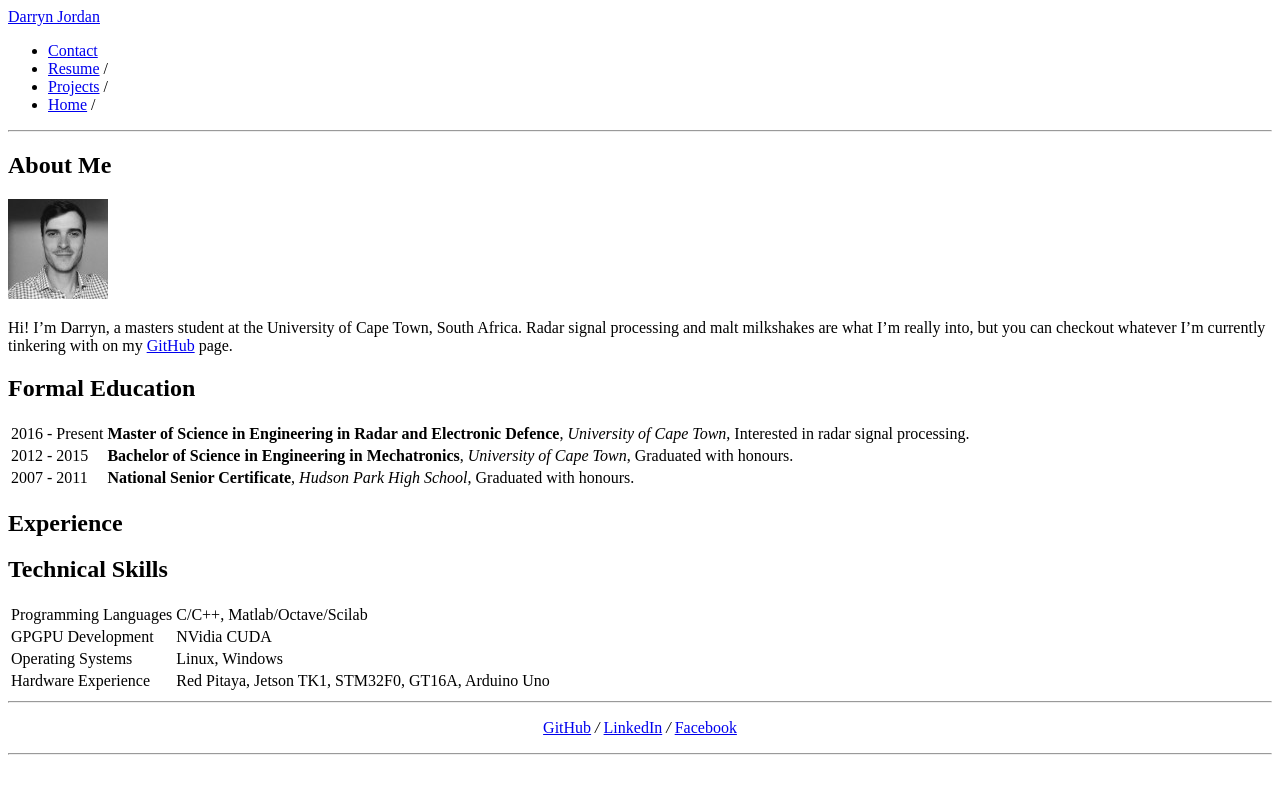
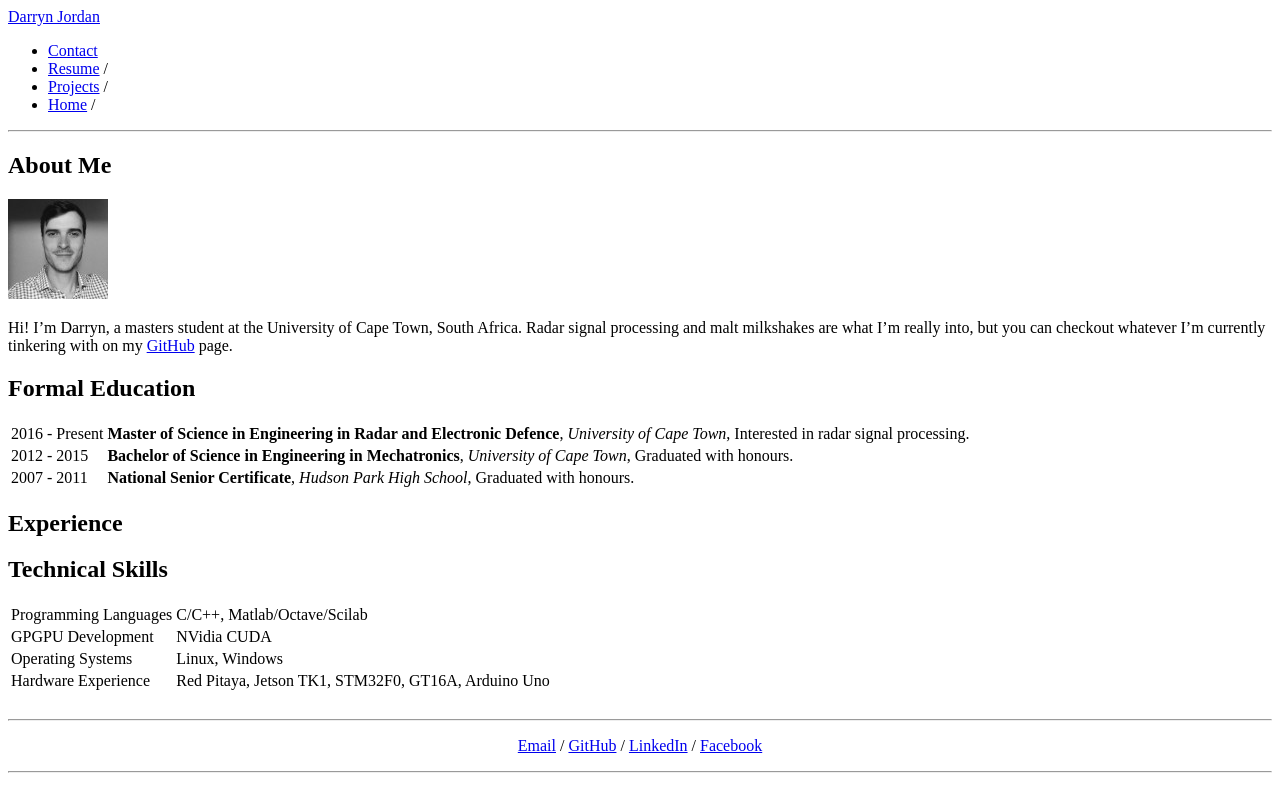
Before and after one commit to darrynjordan/darrynjordan.github.io, a Jekyll site: the page built from index.md, in a window 1280 px wide. Shown: the top 812 px of the page. Built offline with Jekyll 4.4.1, drawn with Linux system fonts in a browser that asks for light colours; our own code applies the rules of GitHub Pages for plain Markdown files.

Commit message:
updated footer

```diff
--- a/_layouts/default.html
+++ b/_layouts/default.html
@@ -94,16 +94,18 @@
         </script>
     {% endif %}
 </body>
-
-
 <footer>
+<br>
 <hr>
 <p style="text-align: center;">
+<a href="mailto:darrynjordan@icloud.com">Email</a>
+ /
 <a href="http://github.com/darrynjordan">GitHub</a>
-<i> / </i>
+ /
 <a href="www.linkedin.com/in/darrynjordan">LinkedIn</a>
-<i> / </i>
+ /
 <a href="https://www.facebook.com/darrynjordan12">Facebook</a>
 <hr>
+<br>
 </p>
 </footer>
```
Also changed, not shown: 2 other files.
